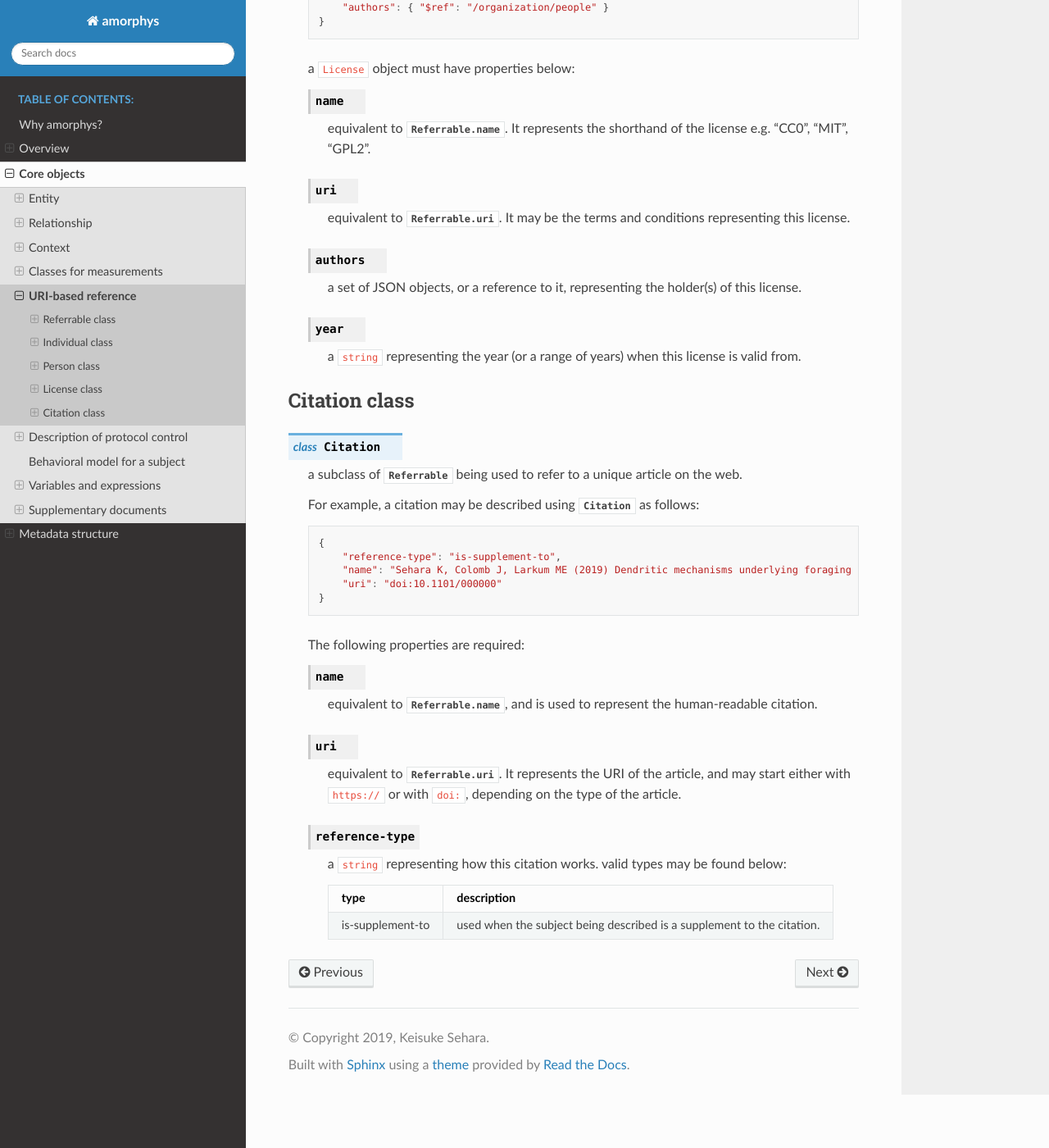
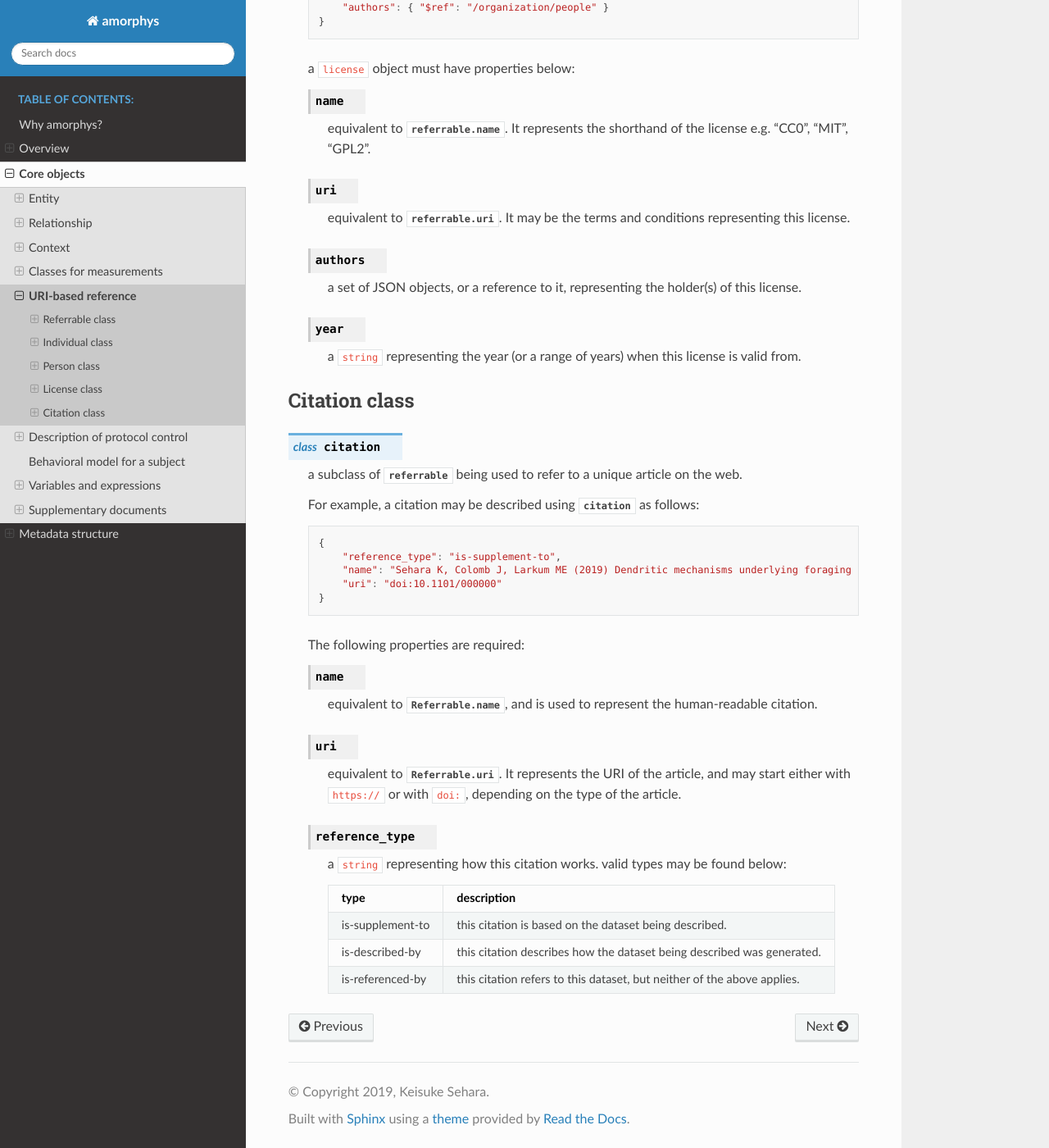
Before and after one commit to gwappa/amorphys, a Sphinx documentation site: the page built from docs/source/core/referrable.rst, in a window 1280 px wide and 1400 px high, scrolled down 2600 px. Shown: the whole window at 82% size. Built offline with Sphinx 7.4.7 and the Read the Docs theme 2.0.0, drawn with Linux system fonts in a browser that asks for light colours; some of the changed text lies outside the part shown.

Commit message:
fix syntax for referrable classes

```diff
--- a/docs/source/core/referrable.rst
+++ b/docs/source/core/referrable.rst
@@ -44,23 +44,23 @@ Individual class
 ----------------
 
 Any individuals (people, institutions, companies etc.) being referred to through the URI,
-are represented by the :py:class:`Individual` class.
+are represented by the :py:class:`individual` class.
 
-For reference to a person, in particular, the :py:class:`Person` class is used.
+For reference to a person, in particular, the :py:class:`person` class is used.
 
-.. py:class:: Individual
+.. py:class:: individual
 
-    a subclass of :py:class:`Referrable` being used to identify any individuals
+    a subclass of :py:class:`referrable` being used to identify any individuals
     (people, institutions, companies etc.).
 
     .. py:attribute:: name
 
-        a required property inherited from :py:attr:`Referrable.name`.
+        a required property inherited from :py:attr:`referrable.name`.
         It would typically reflect what would appear as the "full-name" on the web pages.
 
     .. py:attribute:: uri
 
-        a required property inherited from :py:attr:`Referrable.uri`.
+        a required property inherited from :py:attr:`referrable.uri`.
 
         - for an institution/company: the URL for its website (starting with ``https://``)
         - for a person: the ORCID (starting with ``ORCID:``)
@@ -70,19 +70,19 @@ For reference to a person, in particular, the :py:class:`Person` class is used.
 Person class
 ------------
 
-.. py:class:: Person
+.. py:class:: person
 
-    a subclass of :py:class:`Individual` being used to refer to a person.
+    a subclass of :py:class:`individual` being used to refer to a person.
     All of the properties described below are necessary.
 
     .. py:attribute:: name
 
-        inherited from :py:attr:`Individual.name`.
+        inherited from :py:attr:`individual.name`.
         The full name as it would appear on the web pages.
 
     .. py:attribute:: uri
 
-        inherited from :py:attr:`Individual.uri`.
+        inherited from :py:attr:`individual.uri`.
         The ORCID (a ``string`` starting with ``ORCID:``) of this person.
 
     .. py:attribute:: lastname
@@ -110,11 +110,11 @@ Person class
 License class
 -------------
 
-.. py:class:: License
+.. py:class:: license
 
     a class being used to represent a license type of the subject being described.
 
-    For example, a CC0-license may be represented using :py:class:`License` as follows:
+    For example, a CC0-license may be represented using :py:class:`license` as follows:
 
     .. code-block:: JavaScript
 
@@ -125,16 +125,16 @@ License class
             "authors": { "$ref": "/organization/people" }
         }
 
-    a ``License`` object must have properties below:
+    a ``license`` object must have properties below:
 
     .. py:attribute:: name
 
-        equivalent to :py:attr:`Referrable.name`.
+        equivalent to :py:attr:`referrable.name`.
         It represents the shorthand of the license e.g. "CC0", "MIT", "GPL2".
 
     .. py:attribute:: uri
 
-        equivalent to :py:attr:`Referrable.uri`.
+        equivalent to :py:attr:`referrable.uri`.
         It may be the terms and conditions representing this license.
 
     .. py:attribute:: authors
@@ -150,16 +150,16 @@ License class
 Citation class
 --------------
 
-.. py:class:: Citation
+.. py:class:: citation
 
-    a subclass of :py:class:`Referrable` being used to refer to a unique article on the web.
+    a subclass of :py:class:`referrable` being used to refer to a unique article on the web.
 
-    For example, a citation may be described using :py:class:`Citation` as follows:
+    For example, a citation may be described using :py:class:`citation` as follows:
 
     .. code-block:: JavaScript
 
         {
-            "reference-type": "is-supplement-to",
+            "reference_type": "is-supplement-to",
             "name": "Sehara K, Colomb J, Larkum ME (2019) Dendritic mechanisms underlying foraging behavior of human subjects.",
             "uri": "doi:10.1101/000000"
         }
@@ -177,13 +177,15 @@ Citation class
         It represents the URI of the article, and may start either
         with ``https://`` or with ``doi:``, depending on the type of the article.
 
-    .. py:attribute:: reference-type
+    .. py:attribute:: reference_type
 
         a ``string`` representing how this citation works.
         valid types may be found below:
 
-        ================ ======================================================================
+        ================ =======================================================================
         type             description
-        ================ ======================================================================
-        is-supplement-to used when the subject being described is a supplement to the citation.
-        ================ ======================================================================
+        ================ =======================================================================
+        is-supplement-to this citation is based on the dataset being described.
+        is-described-by  this citation describes how the dataset being described was generated.
+        is-referenced-by this citation refers to this dataset, but neither of the above applies.
+        ================ =======================================================================
```
Also changed, not shown: other parts of docs/source/core/referrable.rst (+2 -2 lines).
